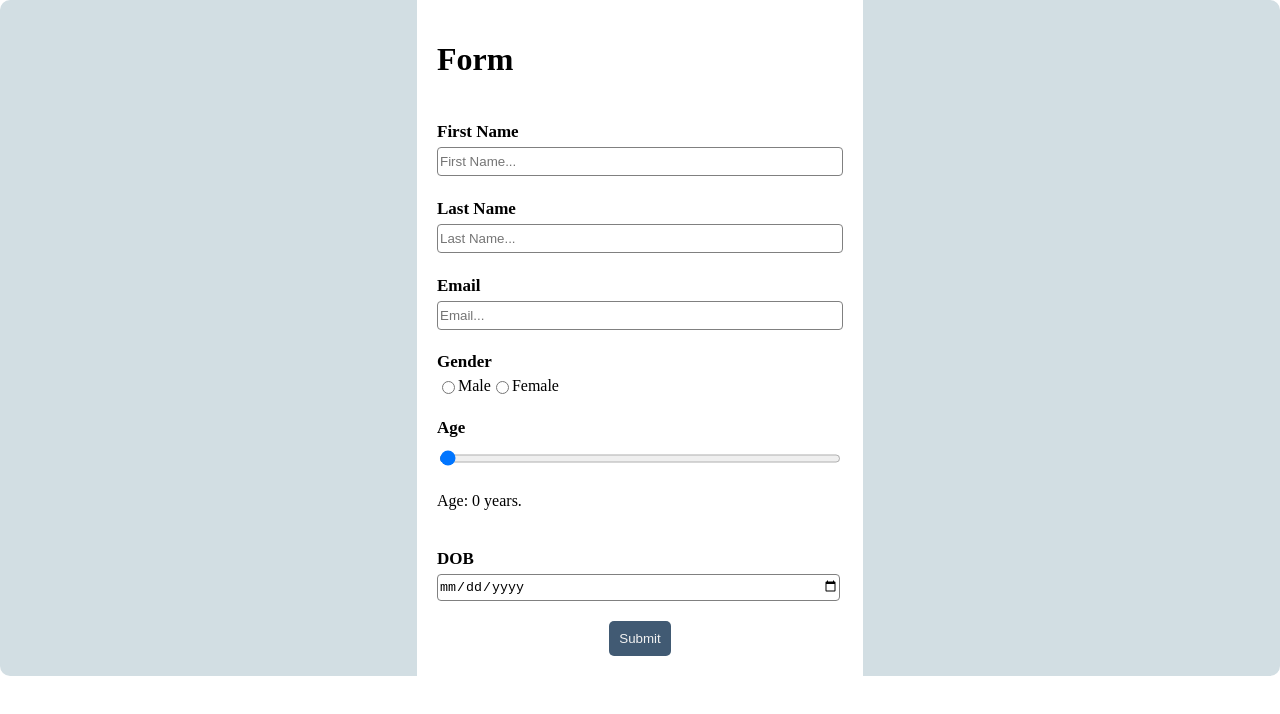
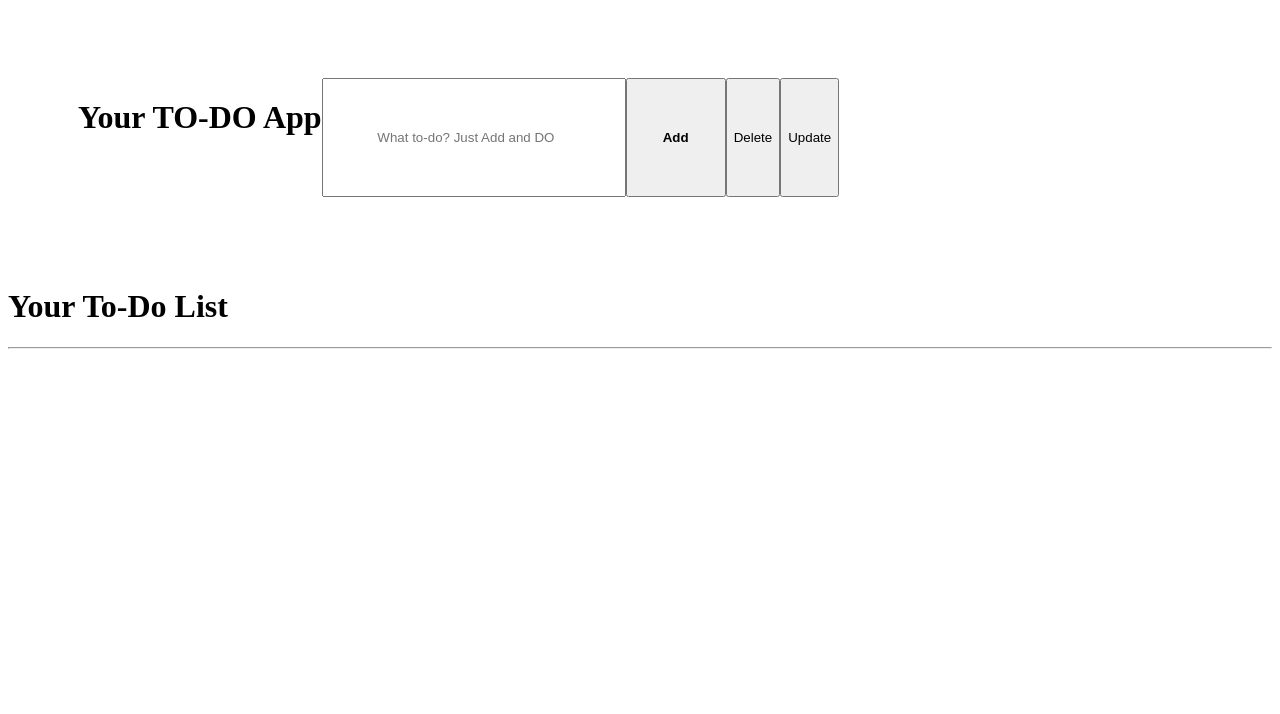
Before and after one commit to Anshugupta08/React-Assignment, a React (Vite) app: page / in a window 1280 px wide. Shown: the top 714 px of the page. Built offline with nearby package versions, Linux system fonts and the light colour scheme.

Commit message:
Todo Add

```diff
--- a/src/assignment/style.css
+++ b/src/assignment/style.css
@@ -1,12 +1,13 @@
 body {
   margin: 0;
+  border-radius: 50px;
   font-family: "Times New Roman", Times, serif;
 }
 .container {
   display: flex;
   align-items: center;
   flex-direction: column;
-  border-radius: 10px;
+  border-radius: 50px;
   background-color: rgb(210, 222, 227);
 }
 .headingTxt {
@@ -16,12 +17,12 @@ body {
 .inputField {
   display: flex;
   flex-direction: column;
-  margin: 0;
+  margin: 10;
 }
 .inputtxtType {
   width: 400px;
   height: 25px;
-  border-radius: 4px;
+  border-radius: 15px;
   border: grey solid 1px;
 }
 .validationTxt {
@@ -31,7 +32,7 @@ body {
 }
 .subContainer {
   background-color: white;
-  padding: 20px;
+  padding: 10px;
 }
 .inputRadioType {
   display: flex;
--- /dev/null
+++ b/src/assignment2/todo.jsx
@@ -0,0 +1,109 @@
+import { Component } from "react";
+import { toast } from "react-toastify";
+class toDolist extends Component {
+  state = {
+    newtodo: "",
+    todoess: [],
+  };
+
+  onNewtodoChange = (e) => {
+    this.setState({ newtodo: e.target.value });
+  };
+
+  onAddNewTodo = () => {
+    const { newtodo, todoess } = this.state;
+    if (!newtodo) {
+      // toast("Enter a valid TO-Do");
+      toast.error(" Enter a valid TO-Do so easy!", {
+        position: "top-right",
+        autoClose: 5000,
+        hideProgressBar: false,
+        closeOnClick: true,
+        pauseOnHover: true,
+        draggable: true,
+        progress: undefined,
+        theme: "colored",
+      });
+      return;
+    }
+    if (todoess.includes(newtodo.toLowerCase())) {
+      // toast("This TO-DO already Exist");
+      toast.error(" This TO-DO already Exist!", {
+        position: "top-right",
+        autoClose: 5000,
+        hideProgressBar: false,
+        closeOnClick: true,
+        pauseOnHover: true,
+        draggable: true,
+        progress: undefined,
+        theme: "colored",
+      });
+      return;
+    }
+
+    this.setState({
+      todoess: [newtodo.toLowerCase(), ...todoess],
+      newtodo: "",
+    });
+    toast(`${newtodo}  Added successfully in your TO-DO`);
+  };
+
+  render() {
+    const { newtodo, todoess } = this.state;
+    console.log("Re-Render: ", { newtodo, todoess });
+    return (
+      <div>
+        <div
+          className="form-element"
+          style={{
+            display: "flex",
+            justiflyContent: "center",
+            padding: "70px",
+          }}
+        >
+          <h1>Your TO-DO App </h1>
+          <input
+            style={{ outline: "none", width: "200px", padding: "50px" }}
+            type="text"
+            value={newtodo}
+            onChange={this.onNewtodoChange}
+            placeholder=" What to-do? Just Add and DO "
+          />
+
+          <button
+            onClick={this.onAddNewTodo}
+            style={{ width: "100px", fontWeight: 600 }}
+          >
+            Add
+          </button>
+          <button onClick={this.onDeleteNewTodo}>Delete</button>
+          <button>Update</button>
+        </div>
+        {/* <div
+          style={{
+            display: "flex",
+            justiflyContent: "center",
+            padding: "80px",
+          }}
+        >
+          Your To-Do List :: {todoess}
+        </div> */}
+        <div>
+          <h1>Your To-Do List </h1>
+          <hr />
+          <ul>
+            {todoess.map((current) => {
+              return (
+                <li style={{ textTransform: "capitalize" }} key={current}>
+                  {current}
+                </li>
+              );
+            })}
+          </ul>
+        </div>
+      </div>
+    );
+  }
+}
+
+export default toDolist;
--- a/src/main.jsx
+++ b/src/main.jsx
@@ -7,6 +7,13 @@ import ReactDOM from "react-dom/client";
 // import './index.css'
 // import LoginData from "./Data.jsx";
 
-import MYForm from "./assignment/login01.jsx";
-
-ReactDOM.createRoot(document.getElementById("root")).render(<MYForm />);
+// import MYForm from "./assignment/login01.jsx";
+import { ToastContainer } from "react-toastify";
+import "react-toastify/dist/ReactToastify.css";
+import ToDolist from "./assignment2/todo.jsx";
+ReactDOM.createRoot(document.getElementById("root")).render(
+  <>
+    <ToDolist />
+    <ToastContainer />
+  </>
+);
```
